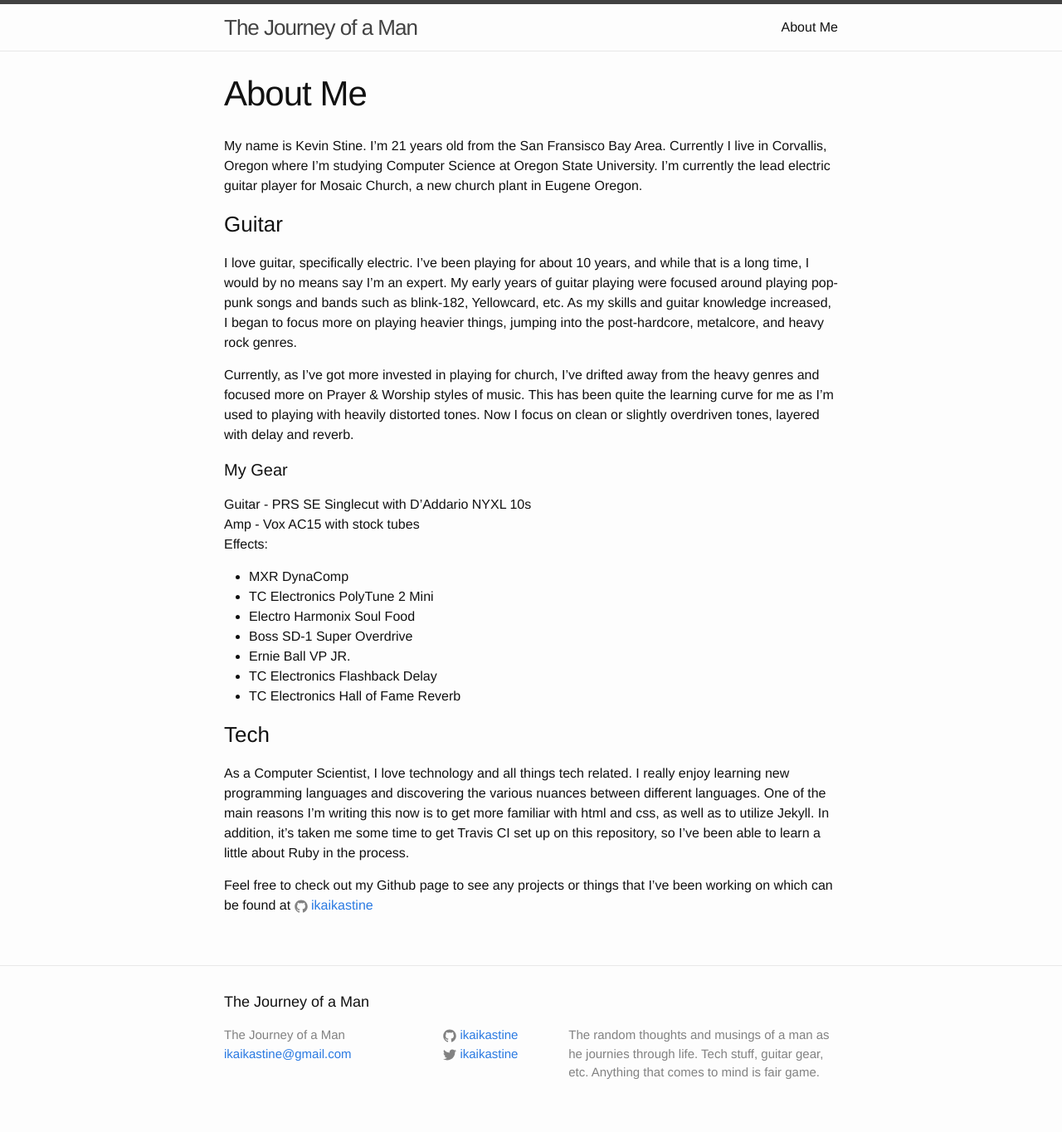
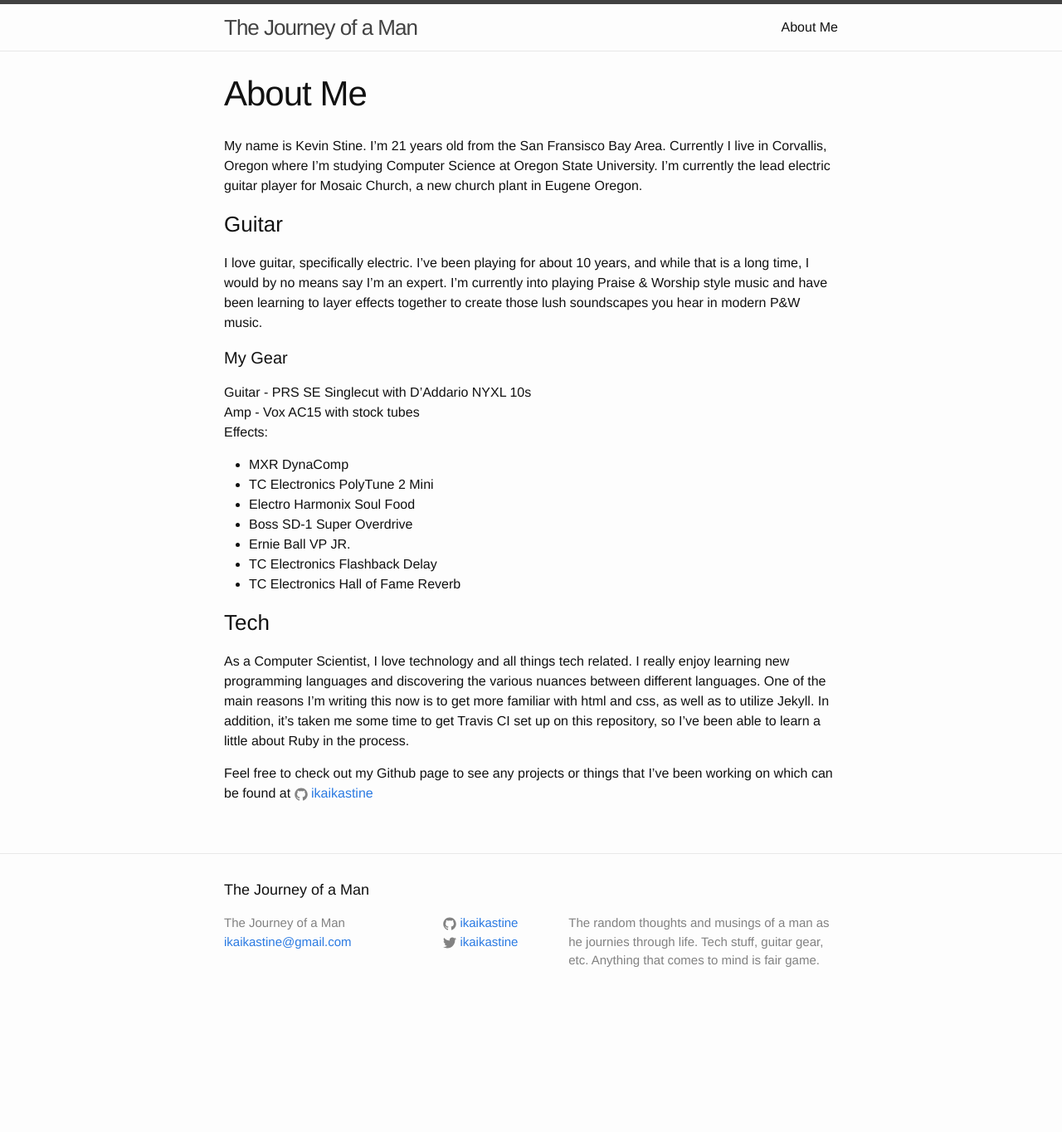
Before and after one commit to ikaikastine/ikaikastine.github.io, a Jekyll site: the page built from about.md, in a window 1280 px wide. Shown: the whole page at 83% size. Built offline with Jekyll 4.4.1, drawn with Linux system fonts in a browser that asks for light colours; after the commit the page ends 1229 px from its top, so only the background shows below that.

Commit message:
removed old style of playing

```diff
--- a/about.md
+++ b/about.md
@@ -11,17 +11,10 @@
 
 ### Guitar
 I love guitar, specifically electric. I've been playing for about 10 years,
-and while that is a long time, I would by no means say I'm an expert. My early
-years of guitar playing were focused around playing pop-punk songs and bands
-such as blink-182, Yellowcard, etc. As my skills and guitar knowledge increased,
-I began to focus more on playing heavier things, jumping into the post-hardcore,
-metalcore, and heavy rock genres.
-
-Currently, as I've got more invested in playing for church, I've drifted away
-from the heavy genres and focused more on Prayer & Worship styles of music. This
-has been quite the learning curve for me as I'm used to playing with heavily
-distorted tones. Now I focus on clean or slightly overdriven tones, layered with
-delay and reverb.
+and while that is a long time, I would by no means say I'm an expert. I'm
+currently into playing Praise & Worship style music and have been learning
+to layer effects together to create those lush soundscapes you hear in modern
+P&W music.
 
 #### My Gear
 Guitar - PRS SE Singlecut with D'Addario NYXL 10s
```
